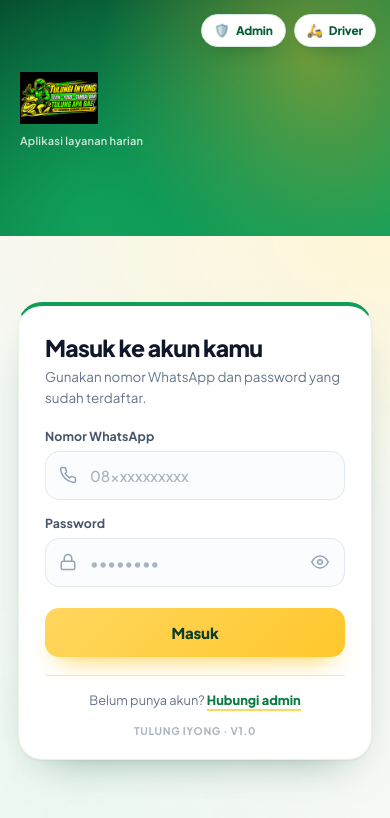
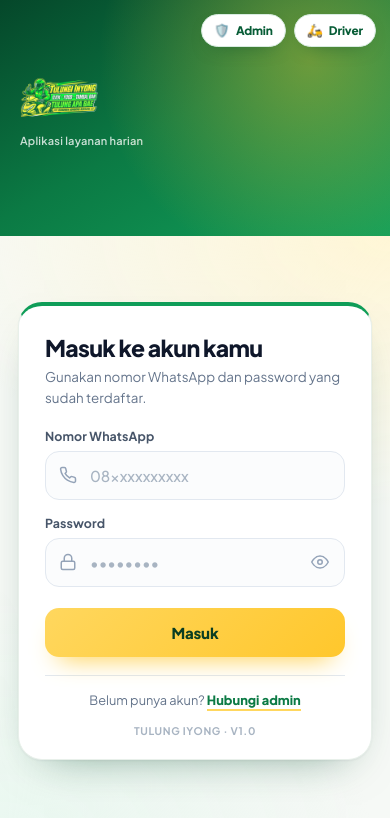
Before and after one commit to ininnawakreatifstudio/tulungiinyong, a plain HTML site: page index.html in a window 390 px wide. Drawn offline with Linux system fonts and the light colour scheme.

Commit message:
Update index.html

```diff
--- a/index.html
+++ b/index.html
@@ -115,13 +115,18 @@
     background:radial-gradient(circle,rgba(20,184,106,.55),transparent 70%);
     pointer-events:none;
   }
-  .brand-panel > *{position:relative;z-index:1}
+
+  /* CATATAN PENTING:
+     .brand-top TIDAK diberi position/z-index (statis) supaya
+     gambar logo di dalamnya bisa "blend" dengan gradien panel.
+     Kalau .brand-top punya z-index, ia membentuk stacking context
+     dan mix-blend-mode logo tidak tembus ke gradien di belakang. */
+  .brand-panel > .brand-copy,
+  .brand-panel > .brand-foot{position:relative;z-index:1}
 
   /* ---------- BRAND TOP ----------
      Logo langsung di atas panel, tanpa frame/kotak.
-     Rasio asli logo dipertahankan (tidak dikunci persegi).
-     Transparansi PNG dibiarkan murni: tidak ada background,
-     tidak ada drop-shadow yang bisa meninggalkan kesan gelap. */
+     Rasio asli dipertahankan (tidak dikunci persegi). */
   .brand-top{
     display:flex;
     flex-direction:column;
@@ -129,6 +134,11 @@
     gap:10px;
   }
 
+  /* Logo dengan mix-blend-mode: screen.
+     Efeknya: area hitam (#000) pada PNG menjadi transparan
+     terhadap gradien hijau panel di belakangnya — seolah PNG
+     benar-benar transparan. Warna logo (hijau/kuning/putih)
+     tetap terlihat, hanya sedikit lebih terang. */
   .brand-logo{
     display:block;
     max-height:64px;
@@ -137,6 +147,7 @@
     height:auto;
     object-fit:contain;
     background:transparent;
+    mix-blend-mode:screen;
   }
 
   .brand-fallback{
@@ -446,6 +457,11 @@
     .brand-logo{max-height:52px}
     .brand-fallback{font-size:19px}
     .brand-tagline{font-size:11px}
+
+    /* Di mobile panel pendek, glow ::after bisa menutupi area logo
+       dan menimbulkan tint hijau di atas logo. Sembunyikan saja
+       agar logo tetap bersih. */
+    .brand-panel::after{display:none}
   }
 
   @media (min-width:980px){
@@ -492,10 +508,9 @@
   <!-- ========================= PANEL BRAND ========================= -->
   <section class="brand-panel">
     <div class="brand-top">
-      <!-- Logo langsung di atas panel, tanpa frame/kotak.
-           Transparansi PNG murni — tidak ada background,
-           tidak ada drop-shadow. Area transparan menampilkan
-           gradien hijau panel di belakangnya. -->
+      <!-- Logo1.png. mix-blend-mode: screen membuat area hitam
+           pada PNG menyatu dengan gradien hijau panel — efeknya
+           seperti transparan tanpa mengubah file gambar. -->
       <img id="brandLogo" src="logo1.png" alt="Tulung Iyong" class="brand-logo" />
       <div id="logoFallback" class="brand-fallback" hidden>Tulung Iyong</div>
       <small class="brand-tagline">Aplikasi layanan harian</small>
```
